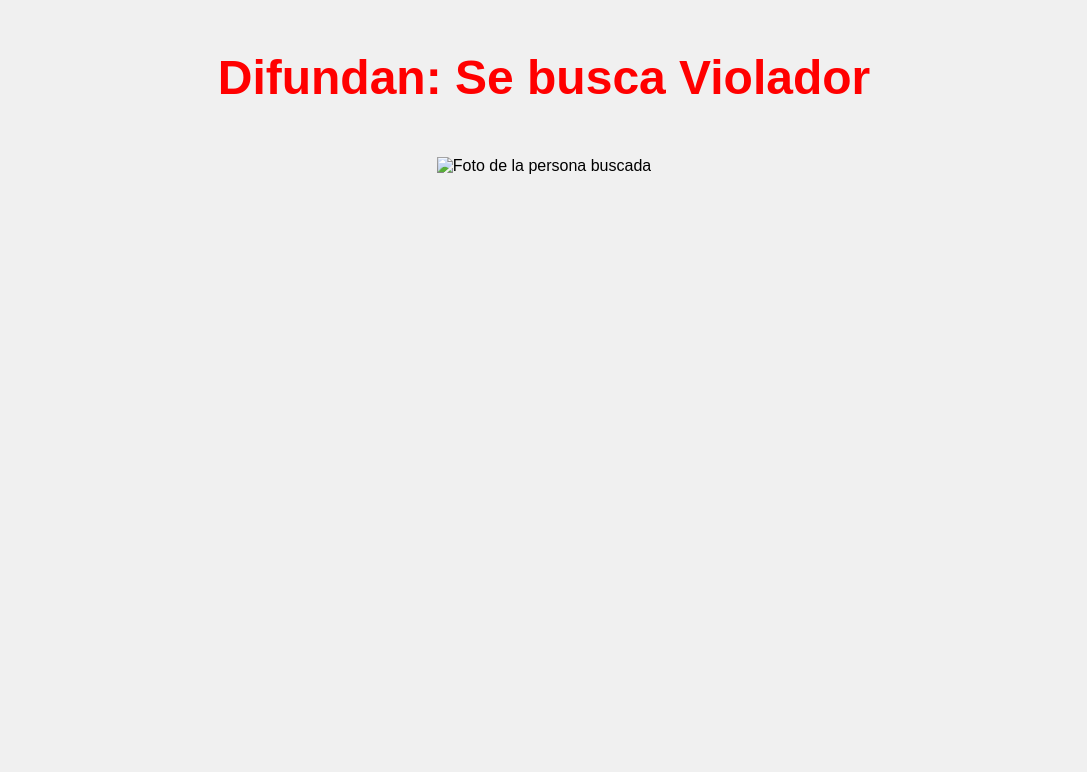
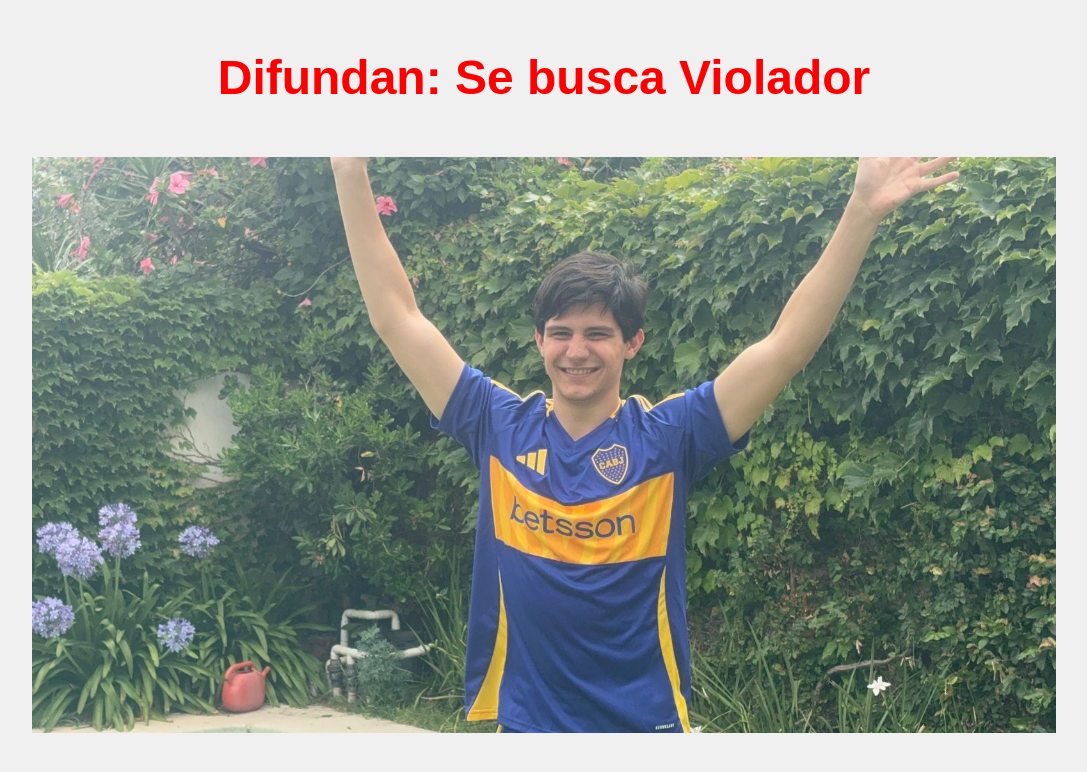
Before and after one commit to BautistaCaricati2025/BautistaCaricati2025.github.io, a plain HTML site: page index.html in a window 1280 px wide. Shown: the whole page, without its empty margins (96-1183 px from the left). Drawn offline with Linux system fonts and the light colour scheme.

Commit message:
Initial commit: Difundan Se Busca Violador

```diff
--- a/index.html
+++ b/index.html
@@ -26,6 +26,6 @@
 </head>
 <body>
     <h1>Difundan: Se busca Violador</h1>
-    <img src="ruta_de_la_imagen.jpg" alt="Foto de la persona buscada">
+    <img src="Foto.jpeg" alt="Foto de la persona buscada">
 </body>
 </html>
```
Also changed, not shown: Foto.jpeg (added).
